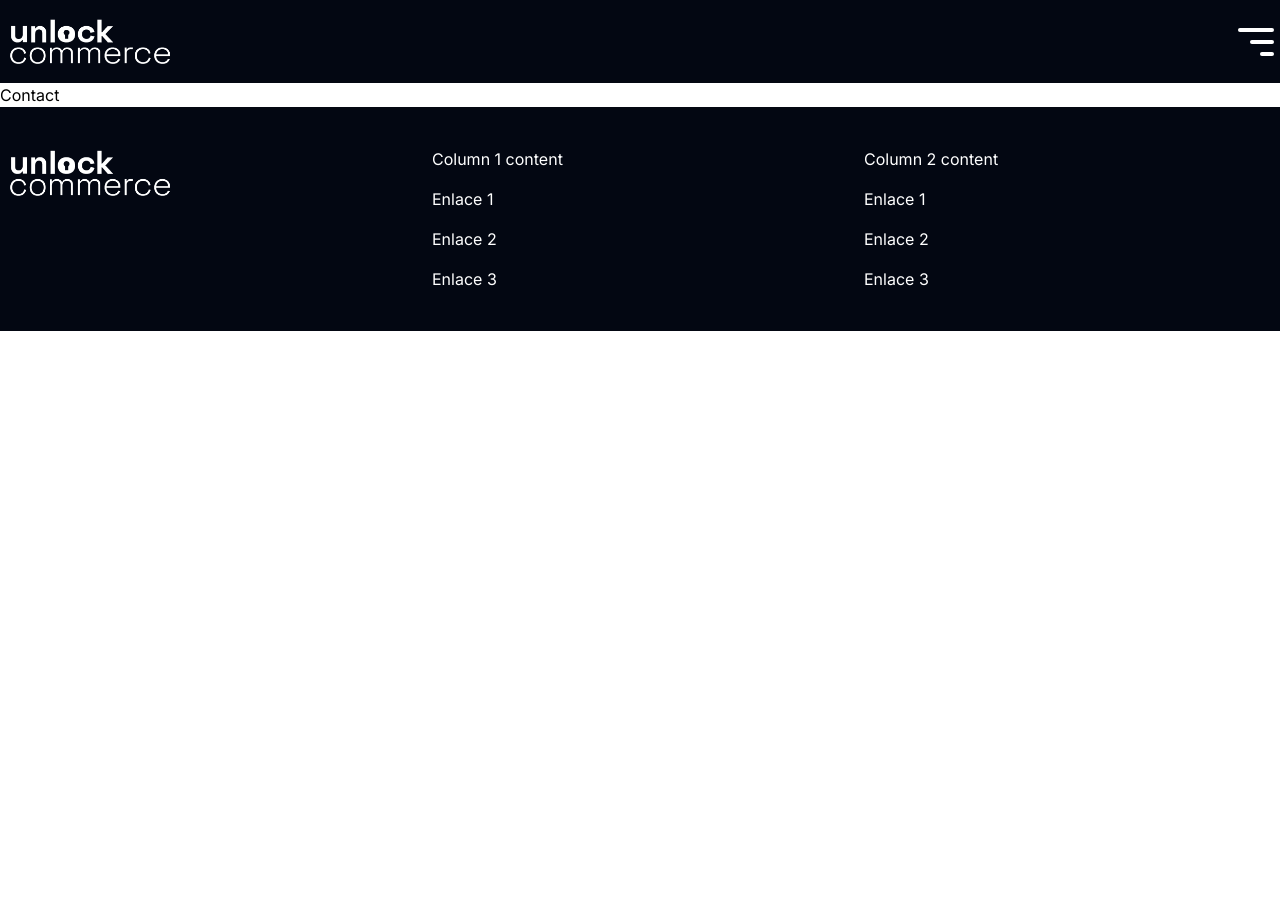
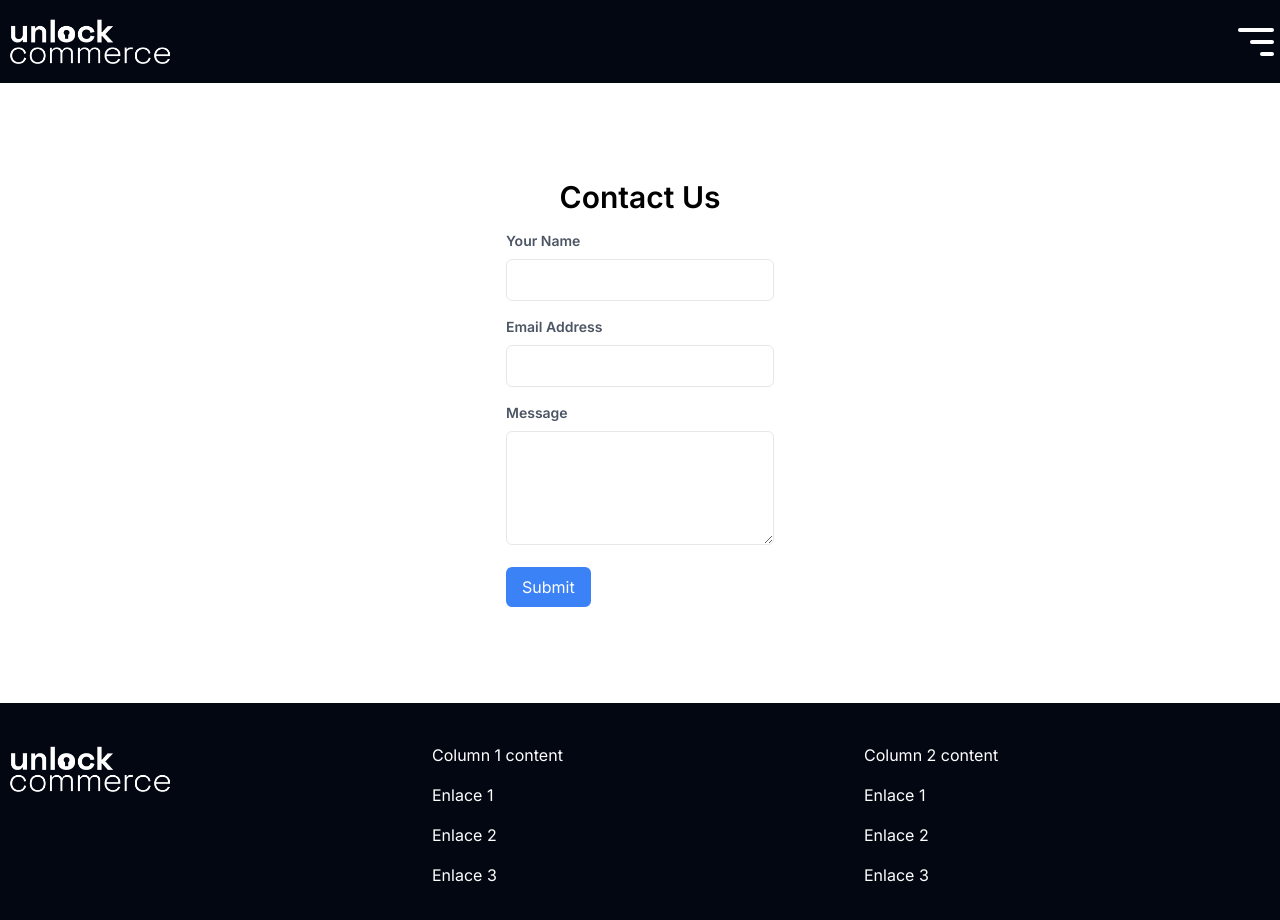
Before and after one commit to Aleperniaduran/Next60120, a Next.js app in the folder coder-next-app/: page /contact in a window 1280 px wide. Shown: the top 920 px of the page. Before the commit the page ends 800 px from the top, so only its background shows below. Built offline with nearby package versions, Linux system fonts and the light colour scheme.

Commit message:
Added PLP

```diff
--- a/coder-next-app/app/components/products/ProductCard.js
+++ b/coder-next-app/app/components/products/ProductCard.js
@@ -1,8 +1,10 @@
 import Image from "next/image"
+import Link from "next/link"
 
 const ProductCard = ({ item }) => {
     return (
         <article className="basis-72 shadow-lg rounded-lg">
+            <Link href={`/productos/detail/${item.slug}`}>
                 <div className="flex flex-justify-center items-center min-h-[280px]">
                     <Image
                         alt={item.title}
@@ -16,6 +18,7 @@ const ProductCard = ({ item }) => {
                     <h4 className="text-sm min-h-[60px]">{item.title}</h4>
                     <p className="text-2xl font-semibold pt-4">{item.price} UYU</p>
                 </div>
+            </Link>
         </article>
     )
 }
--- a/coder-next-app/app/components/ui/Header.js
+++ b/coder-next-app/app/components/ui/Header.js
@@ -1,17 +1,20 @@
 import Image from "next/image"
 import UcLogo from "../../assets/img/uc-white-logo.png"
 import Menu from "./Menu"
+import Link from "next/link"
 
 const Header = () => {
     return (
         <header className="w-full bg-gray-950">
             <div className="container m-auto py-4 flex justify-between items-center">
+                <Link href={"/"}>
                 <Image
                     alt="UC Logo"
                     src={UcLogo}
                     width={180}
                     height={50}
                 />
+                </Link>
                 <Menu />
 
             </div>
--- a/coder-next-app/app/contact/page.js
+++ b/coder-next-app/app/contact/page.js
@@ -1,10 +1,46 @@
-
 
 
 const Contact = () => {
-    return (
-        <div>Contact</div>
-    )
-}
+  return (
+    <div className="container mx-auto p-4 flex flex-col justify-center py-24">
+      <h1 className="text-3xl font-semibold mb-4 w-fit m-auto mb-12">Contact Us</h1>
+      <form className="max-w-md m-auto">
+        <div className="mb-4">
+          <label className="block text-gray-600 text-sm font-semibold mb-2">
+            Your Name
+          </label>
+          <input
+            type="text"
+            className="w-full px-4 py-2 border rounded-md focus:outline-none focus:border-blue-500"
+          />
+        </div>
+        <div className="mb-4">
+          <label className="block text-gray-600 text-sm font-semibold mb-2">
+            Email Address
+          </label>
+          <input
+            type="email"
+            className="w-full px-4 py-2 border rounded-md focus:outline-none focus:border-blue-500"
+          />
+        </div>
+        <div className="mb-4">
+          <label className="block text-gray-600 text-sm font-semibold mb-2">
+            Message
+          </label>
+          <textarea
+            className="w-full px-4 py-2 border rounded-md focus:outline-none focus:border-blue-500"
+            rows="4"
+          ></textarea>
+        </div>
+        <button
+          type="submit"
+          className="bg-blue-500 text-white px-4 py-2 rounded-md hover:bg-blue-600"
+        >
+          Submit
+        </button>
+      </form>
+    </div>
+  );
+};
 
-export default Contact
+export default Contact;
--- a/coder-next-app/app/not-found.js
+++ b/coder-next-app/app/not-found.js
@@ -6,11 +6,11 @@ const NotFound = () => {
     const router = useRouter()
 
     return (
-        <div>
-            PAGINA NO ENCONTRADA
+        <div className="container m-auto py-36">
+            <h2 className="text-4xl font-bold">404 PAGE NOT FOUND.</h2>
             <hr />
 
-            <button onClick={() => router.back()}>Volver</button>
+            <button className="border boder-black/100 bg-gray-950 text-white p-4 uppercase hover:text-black hover:bg-white rounded-lg mt-10" onClick={() => router.back()}>Volver</button>
         </div>
     )
 }
--- /dev/null
+++ b/coder-next-app/app/productos/detail/[id]/page.js
@@ -0,0 +1,42 @@
+"use client"
+
+import { useRouter } from "next/navigation"
+import { mockData } from "../../../data/products"
+import Image from "next/image"
+
+const Detail = ({ params }) => {
+    const { id } = params
+    const router = useRouter()
+
+    const item = mockData.find(product => product.slug === id)
+
+    return (
+        <div className="container m-auto py-24">
+            <h2 className="text-4xl text-cyan-500 font-bold mb-10">Detalle del producto</h2>
+
+            <div className="flex gap-10 shadow-lg rounded-lg p-6">
+                <div className="w-1/3">
+                    <Image
+                        alt={item.title}
+                        src={`/imgs/products/${item.image}`}
+                        width={288}
+                        height={288}
+                        className="w-full block"
+                    />
+                </div>
+                <div className="w-2/3">
+                    <h3 className="text-2xl font-semibold text-black pt-4">{item.title}</h3>
+                    <p className="text-cyan-500 font-bold py-4 text-xl">UYU {item.price}</p>
+                    <p className="text-sm">{item.description}</p>
+                </div>
+            </div>
+
+            <div className="flex gap-10">
+                <button className="border boder-black/100 bg-gray-950 text-white p-4 uppercase hover:text-black hover:bg-white rounded-lg mt-10" onClick={() => router.back()}>Volver</button>
+                <button className="border boder-black/100 bg-gray-950 text-white p-4 uppercase hover:text-black hover:bg-white rounded-lg mt-10" onClick={() => router.back()}>Add to cart</button>
+            </div>
+        </div>
+    )
+}
+
+export default Detail
```
Lines whose indentation alone changed are shown as unchanged.
